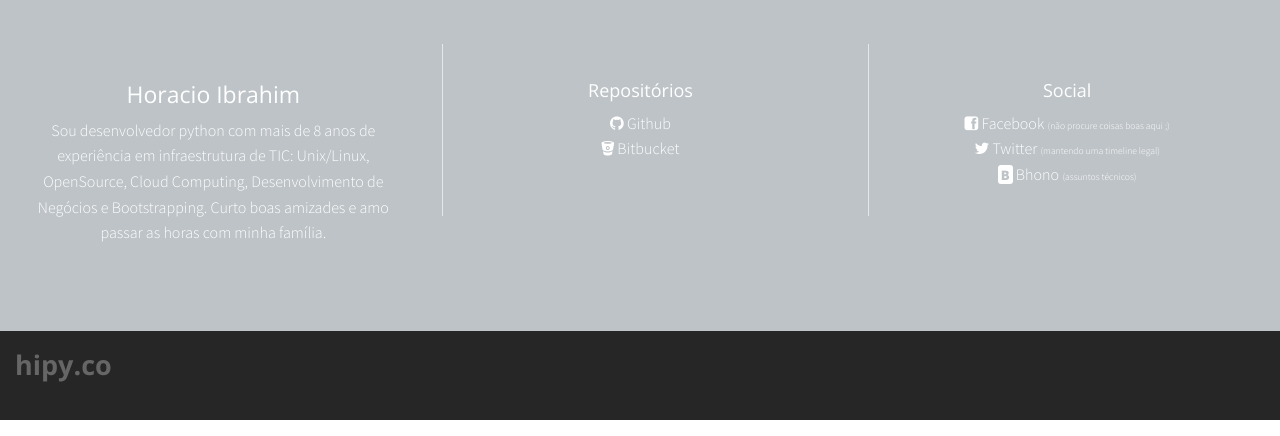
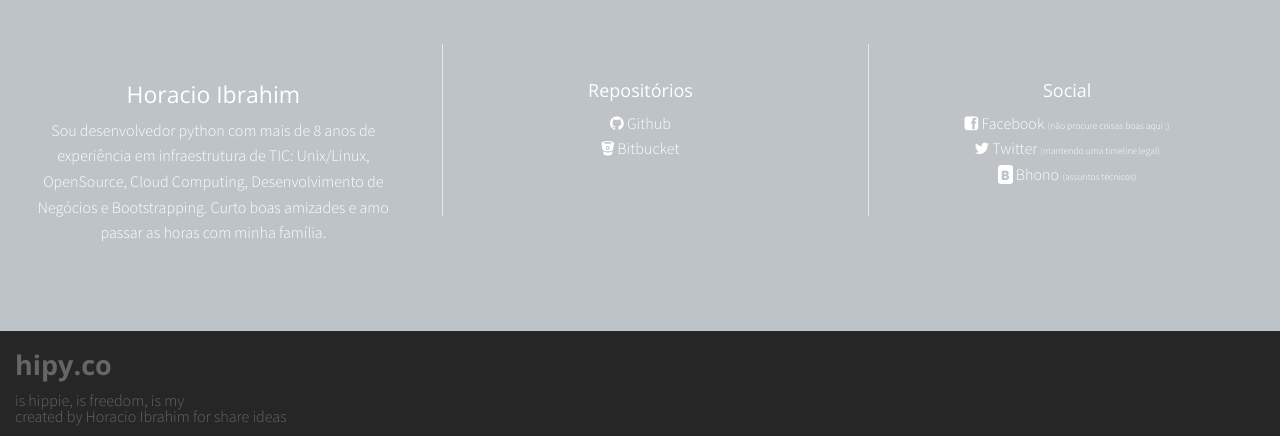
Before and after one commit to horacioibrahim/hipy, a Django app: template main/templates/index.html in a window 1280 px wide. Shown: the part 1244-1680 px from the top of the page. Run offline with Django 3.2, Linux system fonts and the light colour scheme; the template is opened without the code that fills it, so the values that code supplies are empty.

Commit message:
add phrase to title in footer

```diff
--- a/main/templates/index.html
+++ b/main/templates/index.html
@@ -172,8 +172,10 @@
     <div class="footer footer-links">
       <div class="row">
         <div class="large-12 columns">
-          <h3><strong>hipy.co</h3><br />
-
+          <h3><strong>hipy.co</strong></h3>
+          <span class="">is hippie, is freedom, is my <br />
+          created by Horacio Ibrahim for share ideas
+          </span>
         </div>
       </div>
     </div>
```
